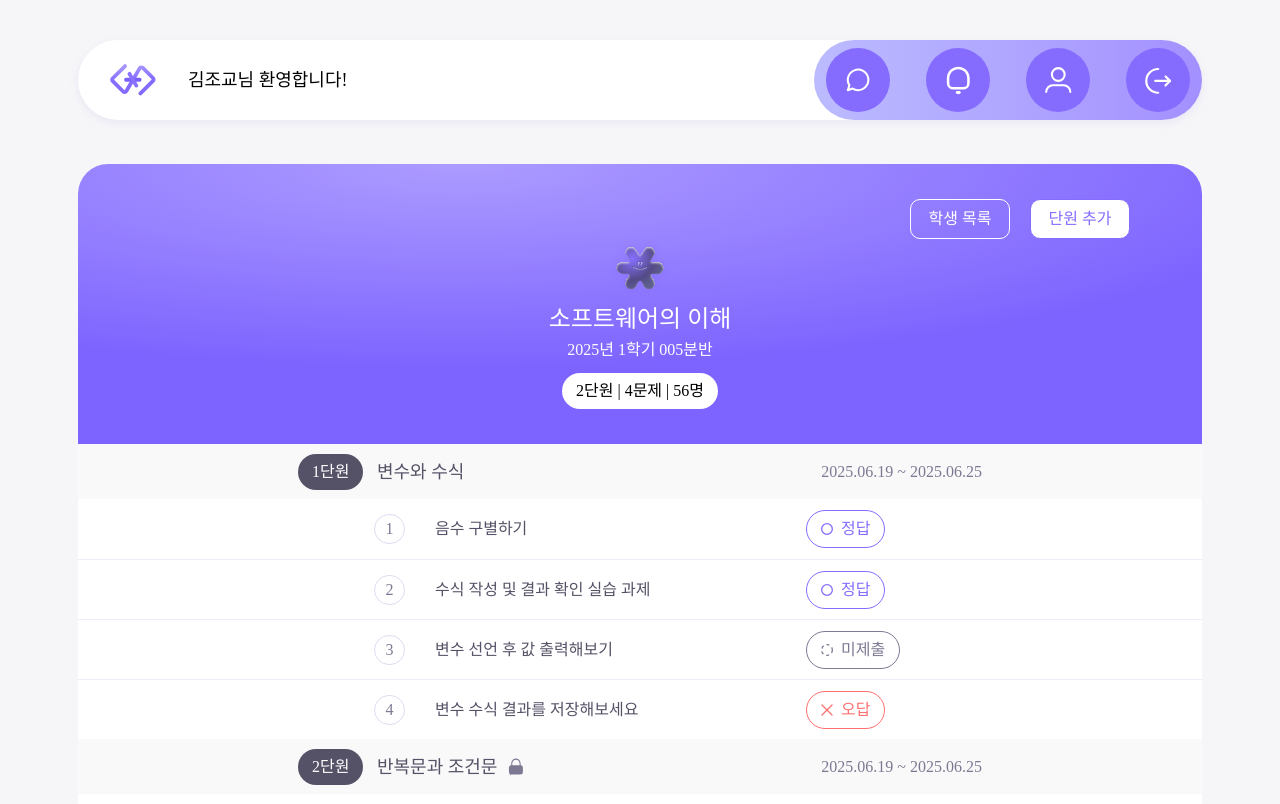
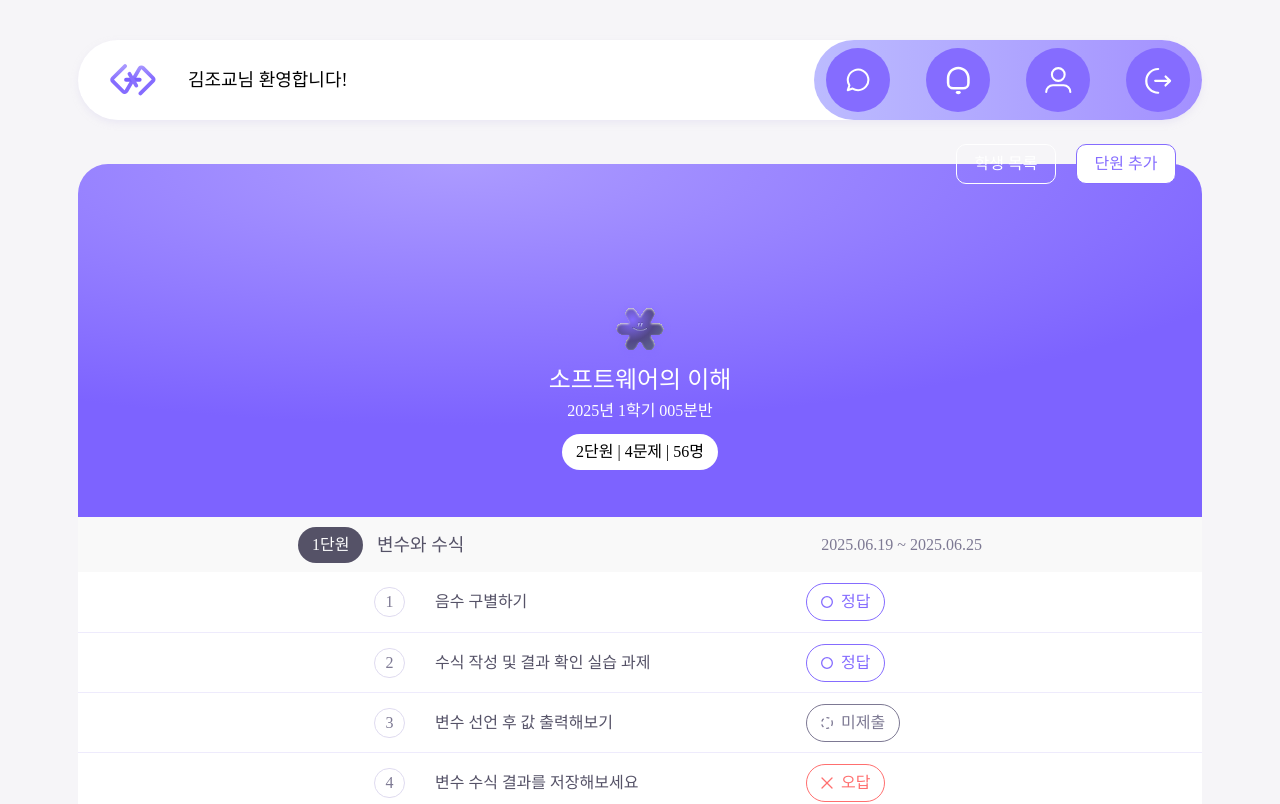
Before and after one commit to 2025-snowCode/snowCode-Client, a React (Vite) app: page /admin/course/1 in a window 1280 px wide. Shown: the top 804 px of the page. Built offline with nearby package versions, Linux system fonts and the light colour scheme; a web font is replaced by a local one.

Commit message:
#16 style: Header가 CourseHero 컴포넌트 영역과 겹치도록 relative, absolute 속성 적용

```diff
--- a/src/components/common/CourseOverview/CourseHero.tsx
+++ b/src/components/common/CourseOverview/CourseHero.tsx
@@ -30,13 +30,13 @@ const CourseHero = ({
   const isAdmin = pathname.startsWith('/admin');
 
   return (
-    <div className='w-full h-[280px] flex-center flex-col rounded-t-[30px] bg-radial-[80%_74%_at_34%_0%] from-[#AC9BFF] from-0% to-[#7D63FF] to-100%'>
+    <div className='w-full h-[353px] flex-center flex-col rounded-t-[30px] bg-radial-[80%_74%_at_34%_0%] from-[#AC9BFF] from-0% to-[#7D63FF] to-100%'>
       {isAdmin && isActiveCourse && (
-        <div className='pl-190'>
+        <div className='pl-190 absolute top-36 right-26'>
           <CourseActionsBar isActive={isActiveCourse} />{' '}
         </div>
       )}
-      <img className='pb-[4px]' src={snowcodeOverviewMini} alt='logo' />
+      <img className='pt-22 pb-[4px]' src={snowcodeOverviewMini} alt='logo' />
       <span className='pb-[1px] text-2xl text-white font-medium leading-9'>
         {title}
       </span>
--- a/src/layout/Layout.tsx
+++ b/src/layout/Layout.tsx
@@ -92,12 +92,12 @@ const Layout = () => {
   };
 
   return (
-    <div className='min-h-screen overflow-x-hidden'>
+    <div className='min-h-screen overflow-x-hidden relative'>
       {/* 헤더와 컨텐츠 모두 동일한 컨테이너 사용 */}
-      <div className='flex justify-center'>
+      <div className='flex justify-center '>
         <div className='w-[1156px] px-4'>
           {showHeader && (
-            <div className='pt-10'>
+            <div className='pt-10 z-10 relative'>
               <BaseHeader {...getHeaderContent()} />
             </div>
           )}
```
